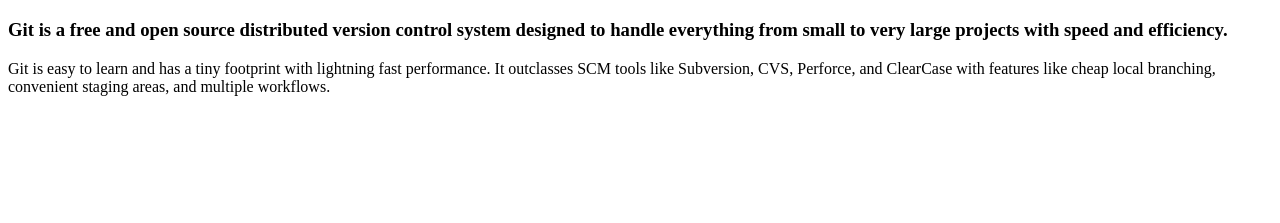
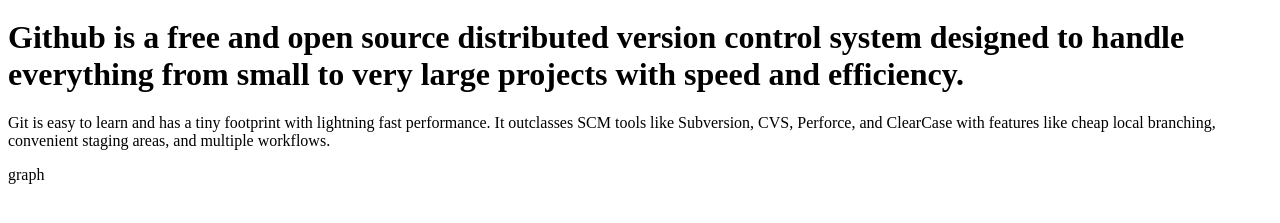
Before and after one commit to Schrodingee/sch-branch-test, a plain HTML site: page sch-branch-test/index.html in a window 1280 px wide. Shown: the part 229-452 px from the top of the page. Drawn offline with Linux system fonts and the light colour scheme.

Commit message:
Changing h1 and adding p

```diff
--- a/sch-branch-test/index.html
+++ b/sch-branch-test/index.html
@@ -41,9 +41,9 @@
   </nav>
 
     <h1>GIT</h1>
-    <h3>Git is a free and open source distributed version control system designed to handle everything from small to very large projects with speed and efficiency.</h3>
+    <h1>Github is a free and open source distributed version control system designed to handle everything from small to very large projects with speed and efficiency.</h1>
     <p>Git is easy to learn and has a tiny footprint with lightning fast performance. It outclasses SCM tools like Subversion, CVS, Perforce, and ClearCase with features like cheap local branching, convenient staging areas, and multiple workflows.</p>
-
+    <p>graph</p>
 
 </body>
 </html>
```
